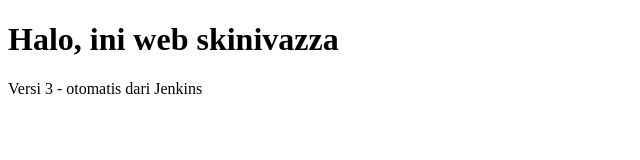
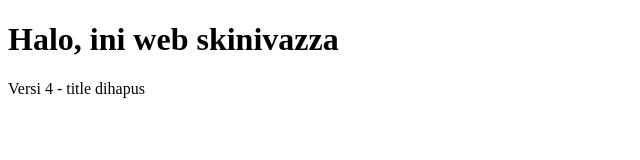
Before and after one commit to kurniawatifadhilah1106-ui/-latihan-cicd, a plain HTML site: page public/index.html in a window 1280 px wide. Shown: the full height of the page, 0-640 px from the left. Drawn offline with Linux system fonts and the light colour scheme.

Commit message:
title dihapus

```diff
--- a/public/index.html
+++ b/public/index.html
@@ -2,10 +2,10 @@
 <html lang="id">
 <head>
     <meta charset="UTF-8">
-    <title>Website CI/CD</title>
+
 </head>
 <body>
     <h1>Halo, ini web skinivazza</h1>
-    <p>Versi 3 - otomatis dari Jenkins</p>
+    <p>Versi 4 - title dihapus</p>
 </body>
 </html>
```
